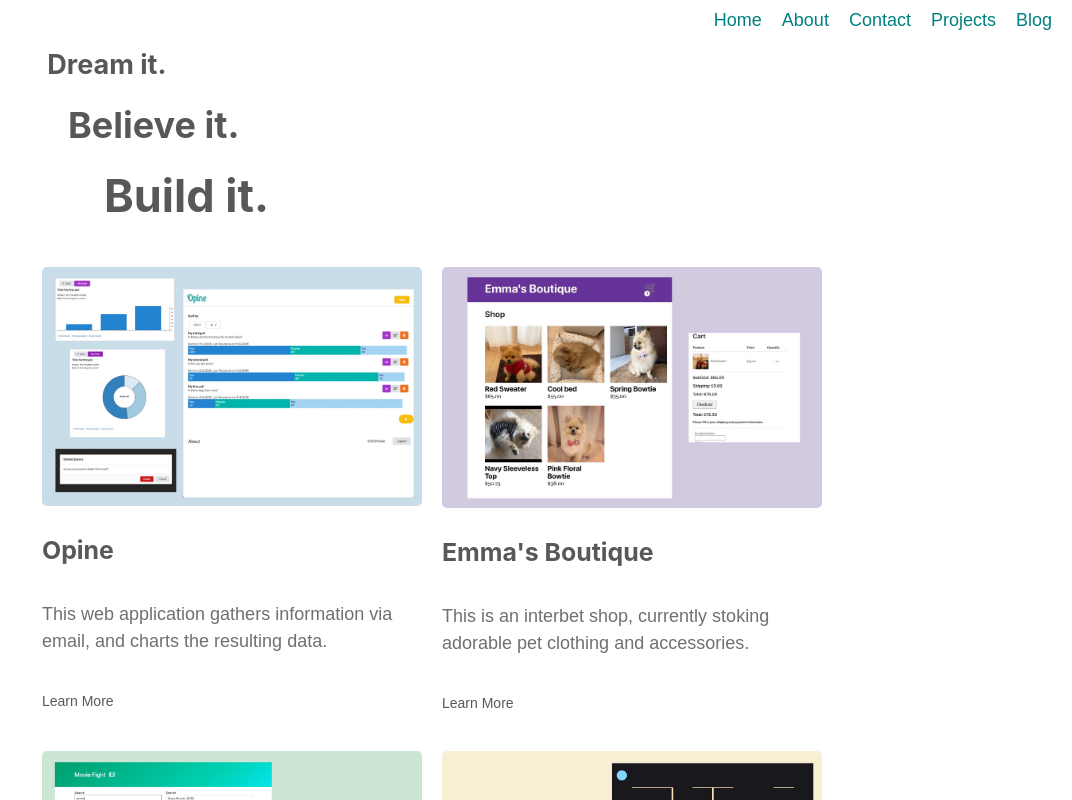
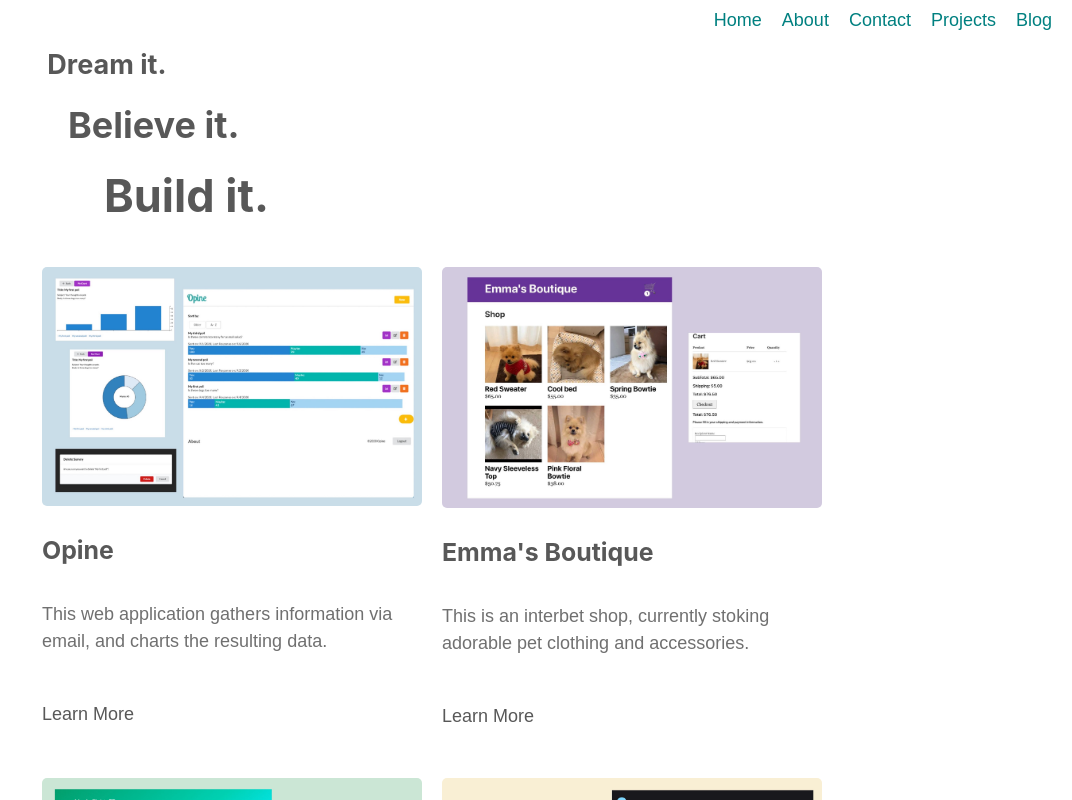
Before and after one commit to rebecca1231/portfolio2, a React (Create React App) app: page /projects in a window 1280 px wide. Shown: the whole page, without its empty margins (208-1280 px from the left). Built offline with nearby package versions, Linux system fonts and the light colour scheme; no server answers.

Commit message:
edited spacing

```diff
--- a/src/Components/About.js
+++ b/src/Components/About.js
@@ -48,7 +48,6 @@ const Me = styled.div`
 const About = () => {
   const topRef = useRef(null);
   const wasabiRef = useRef(null);
-  const rainbowRef = useRef(null);
   useEffect(() => {
     gsap.from(topRef.current, {
       duration: 1,
--- a/src/Components/ProjectCards/Card.js
+++ b/src/Components/ProjectCards/Card.js
@@ -18,23 +18,12 @@ const CarDiv = styled.div`
 
   :hover {
     transform: scale(1.05);
-    a {
+    .a-link {
       text-decoration: underline;
-      font-size: 0.8rem;
     }
   }
 `;
-/*
- @media (max-width: 500px) {
-    width: 300px;
-    height: 175px;
-    overflow: hidden;
-  }
-  @media (min-width: 900px) {
-    width: 800px;
-    height: 450px;
-  }
- */
+
 
 const Card = ({ title, image1, slug, description }) => {
   const history = useHistory();
@@ -46,12 +35,13 @@ const Card = ({ title, image1, slug, description }) => {
       <div>
         <h3>{title}</h3>
         <p> {description} </p>
-        <a
+        <p
+        className="a-link"
           style={{ color: "#585858", cursor:"pointer" }}
           onClick={() => history.push(`/projects/${slug}`)}
         >
           Learn More
-        </a>
+        </p>
       </div>
     </CarDiv>
   );
```
